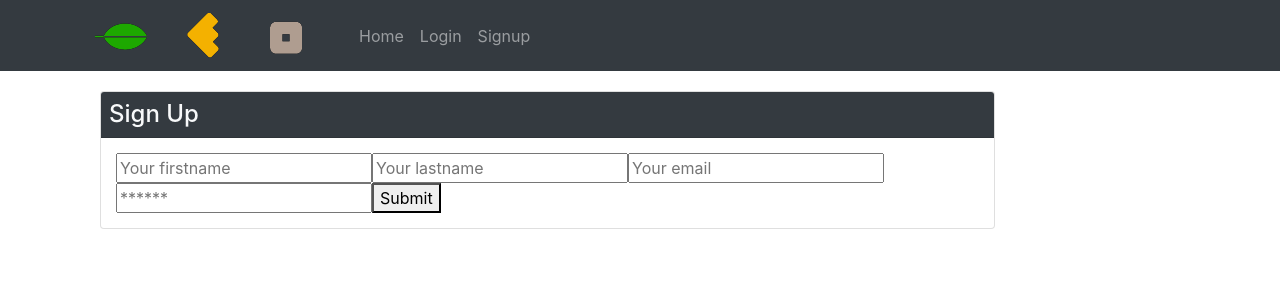
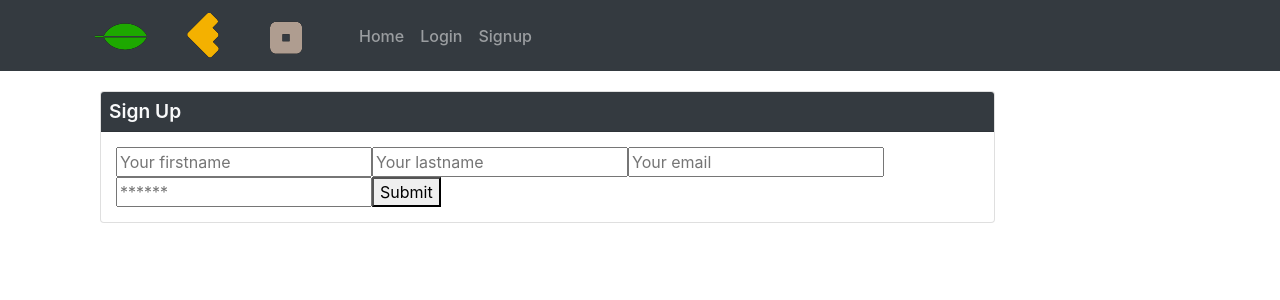
Before and after one commit to carolinemae/Job-Tracker, a React (Create React App) app in the folder Develop/client/: page /signup in a window 1280 px wide. Shown: the top 300 px of the page. Built offline with nearby package versions, Linux system fonts and the light colour scheme.

Commit message:
styling and components fixed

```diff
--- a/Develop/client/src/components/CreateButton/index.js
+++ b/Develop/client/src/components/CreateButton/index.js
@@ -20,7 +20,7 @@ const CreateButton = () => {
 
     return (
         <div className='create-button'>
-            <Button variant="dark" onClick={handleCreate}>Create New Timesheet</Button>
+            <Button name='create-button' variant="dark" onClick={handleCreate}>Create New Timesheet</Button>
         </div>
     );
 };
--- a/Develop/client/src/components/EditTimesheetForm/index.js
+++ b/Develop/client/src/components/EditTimesheetForm/index.js
@@ -15,8 +15,6 @@ const EditTimesheetForm = ({ timesheetId }) => {
     const savedStartTime = timesheet.startTime || localStorage.getItem('startTime');
     const savedEndTime = localStorage.getItem('endTime');
     const savedProject = localStorage.getItem('project');
-
-    console.log(timesheet.startTime);
 
     const [formState, setFormState] = useState({
         date: savedDate,
@@ -39,7 +37,7 @@ const EditTimesheetForm = ({ timesheetId }) => {
                 const { data: newTask } = await addTask({
                     variables: { timesheetId, ...formState },
                 });
-                console.log({ ...formState });
+                console.log(formState.project);
             }
             const { data: updatedTimesheet } = await updateTimesheet({
                 variables: { timesheetId, ...formState },
@@ -54,10 +52,11 @@ const EditTimesheetForm = ({ timesheetId }) => {
         const { name, value } = event.target;
         setFormState({ ...formState, [name]: value });
         localStorage.setItem(name, value);
+        console.log({ name, value });
       };
 
-    const { data: projectData } = useQuery(QUERY_PROJECTS);
-    const projects = projectData?.projects || [];
+    const { data: projectsData } = useQuery(QUERY_PROJECTS);
+    const projects = projectsData?.projects || [];
 
     const { data: equipmentData } = useQuery(QUERY_EQUIPMENT);
     const equipment = equipmentData?.equipment || [];
--- a/Develop/client/src/components/EquipmentForm/index.js
+++ b/Develop/client/src/components/EquipmentForm/index.js
@@ -50,7 +50,7 @@ const EquipmentForm = () => {
             <Form.Group>
                 <Form.Control type="text" name='equipName' placeholder='Make & Model' value={formState.equipName} onChange={handleChange} />
             </Form.Group>
-            <Button variant="dark" type="submit">
+            <Button variant="dark" type="submit" onClick={handleFormSubmit}>
                 Add
             </Button>
         </Form>
--- a/Develop/client/src/components/MyTimesheetList/index.js
+++ b/Develop/client/src/components/MyTimesheetList/index.js
@@ -20,7 +20,7 @@ const MyTimesheetList = () => {
                 <Card>
                     <Card.Header>
                         {timesheet.date}
-                        <Button href={`/timesheets/${timesheet._id}`} variant="light">
+                        <Button href={`/timesheets/${timesheet._id}`} variant="dark">
                             <FontAwesomeIcon icon={faPenToSquare} />
                         </Button>
                     </Card.Header>
--- a/Develop/client/src/components/ProjectForm/index.js
+++ b/Develop/client/src/components/ProjectForm/index.js
@@ -51,7 +51,7 @@ const ProjectForm = () => {
             <Form.Group>
                 <Form.Control type="text" name='description' placeholder="Description" value={formState.description} onChange={handleChange} />
             </Form.Group>
-            <Button variant="dark" type="submit">
+            <Button variant="dark" type="submit" onClick={handleFormSubmit}>
                 Add
             </Button>
         </Form>
--- a/Develop/client/src/components/TimesheetList/index.js
+++ b/Develop/client/src/components/TimesheetList/index.js
@@ -11,6 +11,8 @@ const TimesheetList = ({ timesheets }) => {
     if (!timesheets.length) {
         return 'No Timesheets Yet';
     }
+
+    console.log(timesheets);
 
     const handleToggle = async (event) => {
         event.preventDefault();
--- a/Develop/client/src/index.css
+++ b/Develop/client/src/index.css
@@ -1,5 +1,9 @@
 :root {
   --grey: rgba(199, 196, 194, 0.5);
+}
+
+.nav-link {
+  font-weight: 500;
 }
 
 .card {
@@ -11,6 +15,10 @@
   align-items: center;
   justify-content: space-between;
   padding: 5px 15px;
+  background-color: #343a40;
+  color: white;
+  font-weight: 600;
+  font-size: larger;
 }
 
 .card-body {
@@ -20,6 +28,7 @@
 .greeting, .create-button {
   text-align: center;
   margin: 10px 0px;
+  font-weight: 500;
 }
 
 .h5 {
--- a/Develop/client/src/pages/Home.js
+++ b/Develop/client/src/pages/Home.js
@@ -17,7 +17,9 @@ return (
           </>
         ) : (
           <>
+          <div className='greeting'>
             You must be logged in.
+          </div>
           </>
         )}
       </div>
```
Also changed, not shown: 2 other files (tests, documents, lock files or other folders).
